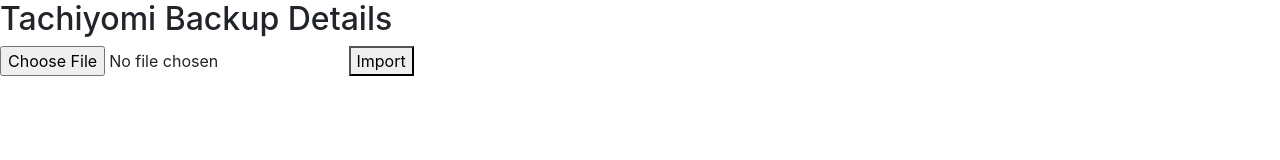
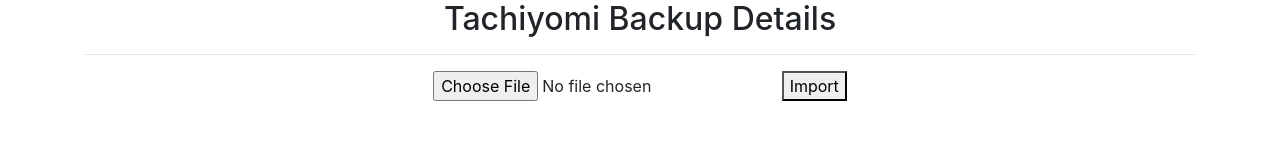
Before and after one commit to shashank-p/tachiyomi-backup-viewer, a plain HTML site: page index.html in a window 1280 px wide. Drawn offline with nearby package versions, Linux system fonts and the light colour scheme.

Commit message:
removed unused variables and ui changes

```diff
--- a/index.html
+++ b/index.html
@@ -14,14 +14,23 @@
 </head>
 
 <body>
-    <h2>Tachiyomi Backup Details</h2>
-    <input type="file" id="selectFiles" value="Import" />
-    <button id="import">Import</button>
-    <textarea id="result" style="display:none;">
+    <div class="container">
+        <center>
+            <h2>Tachiyomi Backup Details</h2>
+        </center>
+        <hr>
+        <center>
+            <input type="file" id="selectFiles" value="Import" />
+            <button id="import">Import</button>
+        </center>
+
+        <textarea id="result" style="display:none;">
     </textarea>
-    <p id="datetime"></p>
 
-    <p id="tachiyomiBackupDisplay"></p>
+        <p id="datetime"></p>
+        <p id="tachiyomiBackupDisplay"></p>
+
+    </div>
     <!-- Optional JavaScript -->
     <!-- jQuery first, then Popper.js, then Bootstrap JS -->
     <script src="https://code.jquery.com/jquery-3.5.1.slim.min.js"
--- a/js-script.js
+++ b/js-script.js
@@ -33,7 +33,6 @@ function myFunction() {
     var mangaListData = "";
     var categoriesListData = "";
     var trackersListData = "";
-    var sourceLink = "";
 
     //Display Version Number
     displayData += "Backup DateTime " + "<small>" + "(YYYY-MM-DD HH-MM) : " + "</small><br/>" + backUpDate + "<br/>" + "<br/>";
```
